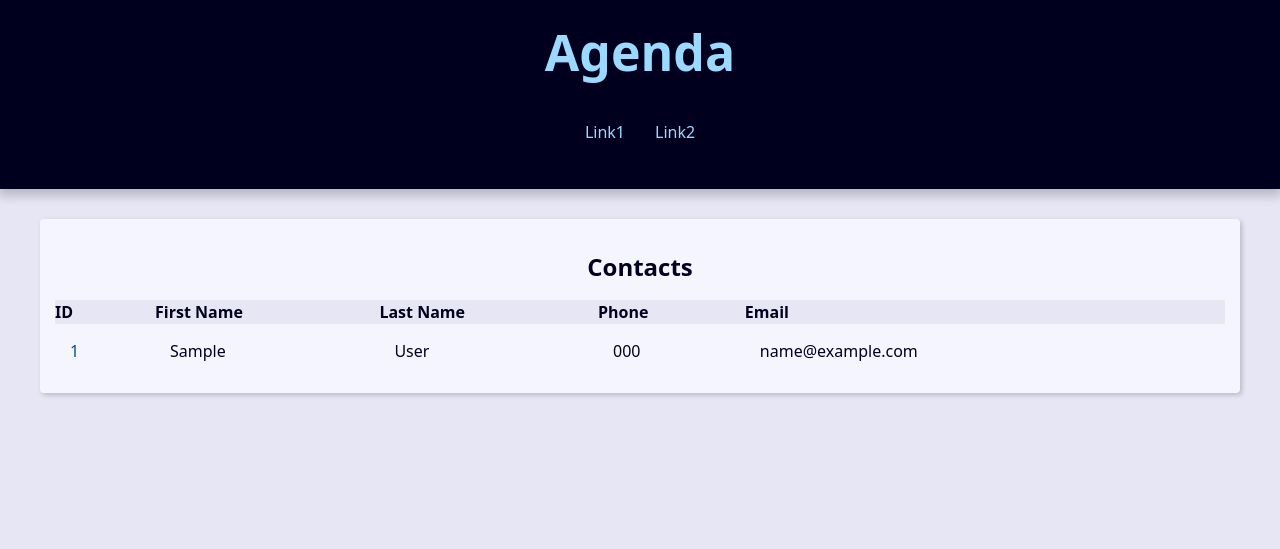
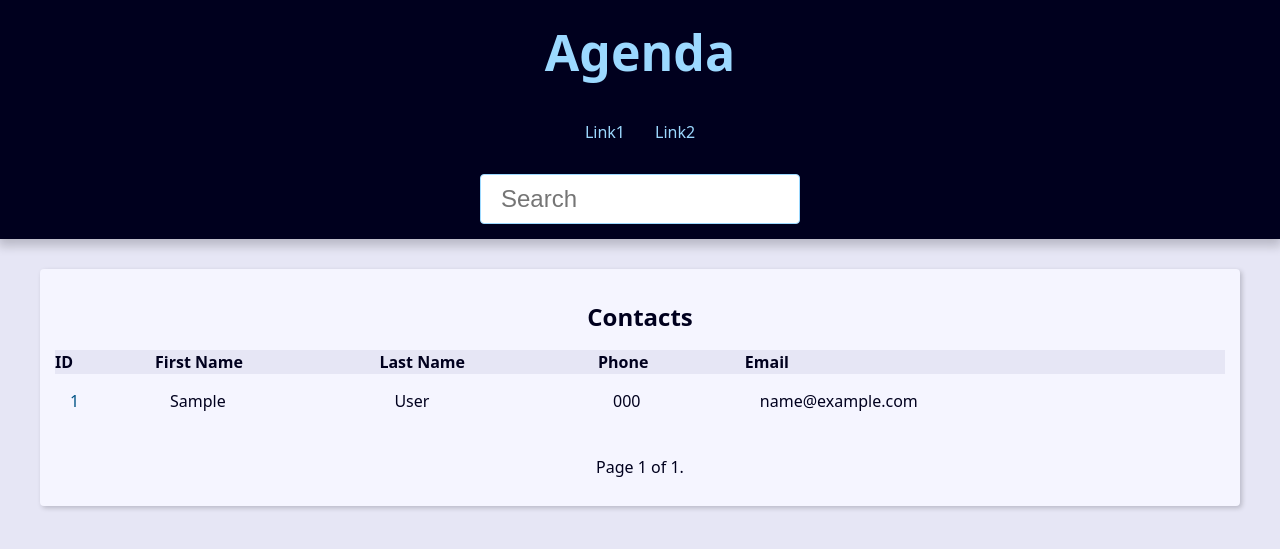
Before and after one commit to edududs/Agenda, a Django app: page / in a window 1280 px wide. Shown: the top 549 px of the page. Run offline with Django 4.2, Linux system fonts and the light colour scheme; tables that the repository leaves empty hold one stand-in row (values such as "Sample post").

Commit message:
pagination

```diff
--- a/base_templates/global/base.html
+++ b/base_templates/global/base.html
@@ -1,40 +1,14 @@
-{% load static %}
 <!DOCTYPE html>
-<html lang="en">
-<head>
-    <meta charset="UTF-8">
-    <meta name="viewport" content="width=device-width, initial-scale=1.0">
-    <title>Document</title>
-    <link rel="stylesheet" href="{% static 'global/css/style.css' %} ">
-</head>
-<body>
-    <header class="header">
-        <h1 class="header-heading">
-            <a class="header-link" href="{% url "contact:index" %}">
-                Agenda
-            </a>
-        </h1>
-
-        <nav class="menu">
-            <ul class="menu-list">
-                <li class="menu-item">
-                    <a href="" class="menu-link">
-                        Link1
-                    </a>
-                </li>
-                <li class="menu-item">
-                    <a href="" class="menu-link">
-                        Link2
-                    </a>
-                </li>
-            </ul>
-        </nav>
-
-
-    </header>
+<html lang="pt-br">
+  <head>
+    {% include "global/partials/_head.html" %}
+  </head>
+  <body>
+    {% include "global/partials/_header.html" %}
 
     <main class="content">
-    {% block content %}{% endblock content %}
+      {% block content %}{% endblock content %}
+      {% include "global/partials/_pagination.html" %}
     </main>
-</body>
+  </body>
 </html>
--- /dev/null
+++ b/base_templates/global/partials/_head.html
@@ -0,0 +1,5 @@
+{% load static %}
+<meta charset="UTF-8">
+<meta name="viewport" content="width=device-width, initial-scale=1.0">
+<title>{{site_title}} Agenda</title>
+<link rel="stylesheet" href="{% static 'global/css/style.css' %} ">
--- /dev/null
+++ b/base_templates/global/partials/_header.html
@@ -0,0 +1,28 @@
+<header class="header">
+  <h1 class="header-heading">
+    <a class="header-link" href="{% url 'contact:index' %}">
+      Agenda
+    </a>
+  </h1>
+
+  <nav class="menu">
+    <ul class="menu-list">
+      <li class="menu-item">
+        <a href="" class="menu-link">
+          Link1
+        </a>
+      </li>
+      <li class="menu-item">
+        <a href="" class="menu-link">
+          Link2
+        </a>
+      </li>
+    </ul>
+  </nav>
+
+  <div class="search">
+    <form action="{% url "contact:search" %}" method="GET">
+      <input type="search" name="q" id="search" placeholder="Search" class="search-input" value="{{request.GET.q.strip}}">
+    </form>
+  </div>
+</header>
--- /dev/null
+++ b/base_templates/global/partials/_pagination.html
@@ -0,0 +1,19 @@
+{% if page_obj %}
+<div class="pagination">
+  <span class="step-links">
+    {% if page_obj.has_previous %}
+    <a href="?page=1&q={{ request.GET.q.strip }}">&laquo; first</a>
+    <a href="?page={{ page_obj.previous_page_number }}&q={{ request.GET.q.strip }}">previous</a>
+    {% endif %}
+
+    <span class="current">
+      Page {{ page_obj.number }} of {{ page_obj.paginator.num_pages }}.
+    </span>
+
+    {% if page_obj.has_next %}
+    <a href="?page={{ page_obj.next_page_number }}&q={{ request.GET.q.strip }}">next</a>
+    <a href="?page={{ page_obj.paginator.num_pages }}&q={{ request.GET.q.strip }}">last &raquo;</a>
+    {% endif %}
+  </span>
+</div>
+{% endif %}
--- a/contact/templates/contact/index.html
+++ b/contact/templates/contact/index.html
@@ -1,6 +1,7 @@
 {% extends "global/base.html" %}
 
 {% block content %}
+{% if page_obj %}
     <div class="responsive-table">
     <table class="contacts-table">
         <caption class="table-caption">
@@ -18,7 +19,7 @@
         </thead>
 
         <tbody>
-            {% for contact in contacts %}
+            {% for contact in page_obj %}
                 <tr class="table-row">
                     <td class="table-cel">
                     <a href="{% url "contact:contact" contact.id %}" class="table-link"> {{contact.id}} </a>
@@ -32,4 +33,11 @@
         </tbody>
     </table>
     </div>
+{% else %}
+<div class="single-contact">
+    <h1 class="single-contact-name">
+        Nenhum Contato Encontrado
+    </h1>
+</div>
+{% endif %}
 {% endblock content %}
--- a/contact/urls.py
+++ b/contact/urls.py
@@ -7,5 +7,6 @@ app_name = "contact"
 
 urlpatterns = [
     path("<int:contact_id>/", views.contact, name="contact"),
+    path("search/", views.search, name="search"),
     path("", views.index, name="index"),
 ]
--- a/contact/views/contact_views.py
+++ b/contact/views/contact_views.py
@@ -1,23 +1,53 @@
-from django.shortcuts import render, get_object_or_404
+from django.core.paginator import Paginator
+from django.db.models import Q
+from django.shortcuts import get_object_or_404, redirect, render
 
 from contact.models import Contact
 
 
 def index(request):
-    contacts = Contact.objects.filter(show=True).order_by("-id")[:10]  # pylint: disable=no-member
+    contacts = Contact.objects.filter(show=True).order_by(
+        "-id"
+    )  # pylint: disable=no-member
+    paginator = Paginator(contacts, 10)
+    page_number = request.GET.get("page")
+    page_obj = paginator.get_page(page_number)
 
-    context = {
-        "contacts": contacts,
-    }
+    context = {"page_obj": page_obj, "site_title": "Contatos - "}
 
     return render(request, "contact/index.html", context)
 
 
 def contact(request, contact_id):
-    single_contact = get_object_or_404(Contact, pk=contact_id, show=True)  # pylint: disable=no-member
+    single_contact = get_object_or_404(
+        Contact, pk=contact_id, show=True
+    )  # pylint: disable=no-member
+    contact_name = f"{single_contact.first_name} {single_contact.last_name}"
 
-    context = {
-        "contact": single_contact,
-    }
+    context = {"contact": single_contact, "site_title": f"{contact_name} - "}
 
     return render(request, "contact/contact.html", context)
+
+
+def search(request):
+    search_value = request.GET.get("q", "").strip()
+    if search_value == "":
+        return redirect("contact:index")
+    contacts = (
+        Contact.objects.filter(show=True)  # pylint: disable=no-member
+        .filter(
+            Q(first_name__icontains=search_value)
+            | Q(last_name__icontains=search_value)
+            | Q(phone__icontains=search_value)
+            | Q(email__icontains=search_value)
+        )
+        .order_by("-id")
+    )
+    paginator = Paginator(contacts, 10)
+    page_number = request.GET.get("page")
+    page_obj = paginator.get_page(page_number)
+
+
+    context = {"page_obj": page_obj, "site_title": "Contatos - "}
+
+    return render(request, "contact/index.html", context)
```
